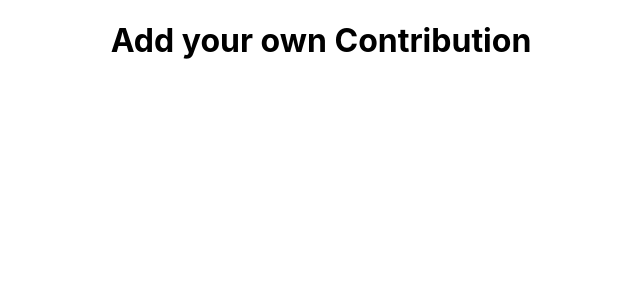
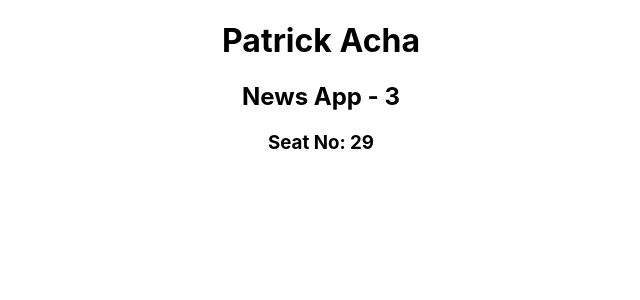
Before and after one commit to Aneal250/Weekly_Task_9, a React (Create React App) app: page / in a window 1280 px wide. Shown: the top 300 px of the page, without its empty margins (319-959 px from the left). Built offline with nearby package versions, Linux system fonts and the light colour scheme.

Commit message:
Weekly Task 9 from Patrick Acha (29)

```diff
--- a/src/App.js
+++ b/src/App.js
@@ -4,7 +4,9 @@ import './App.css';
 function App() {
   return (
     <div className="App">
-      <h1>Add your own Contribution</h1>
+      <h1>Patrick Acha</h1>
+      <h2>News App - 3</h2>
+      <h3>Seat No: 29</h3>
     </div>
   );
 }
```
